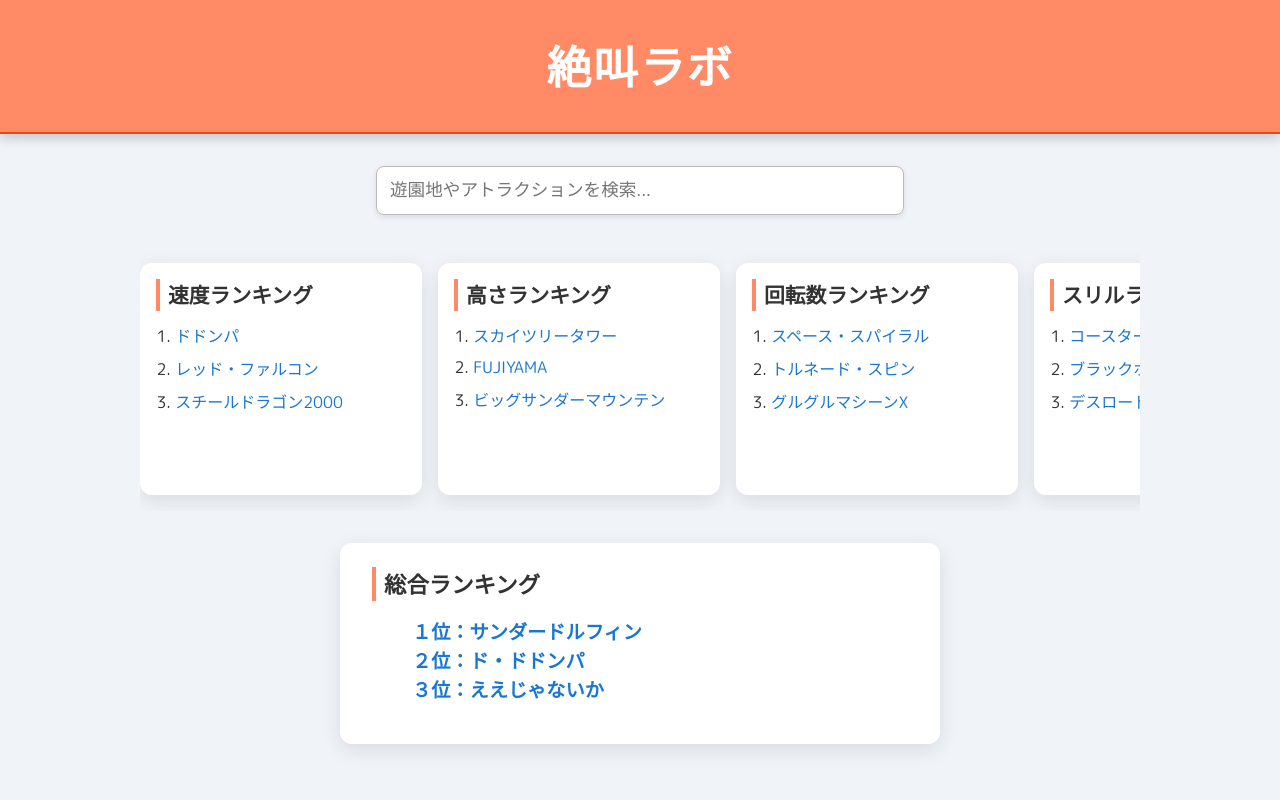
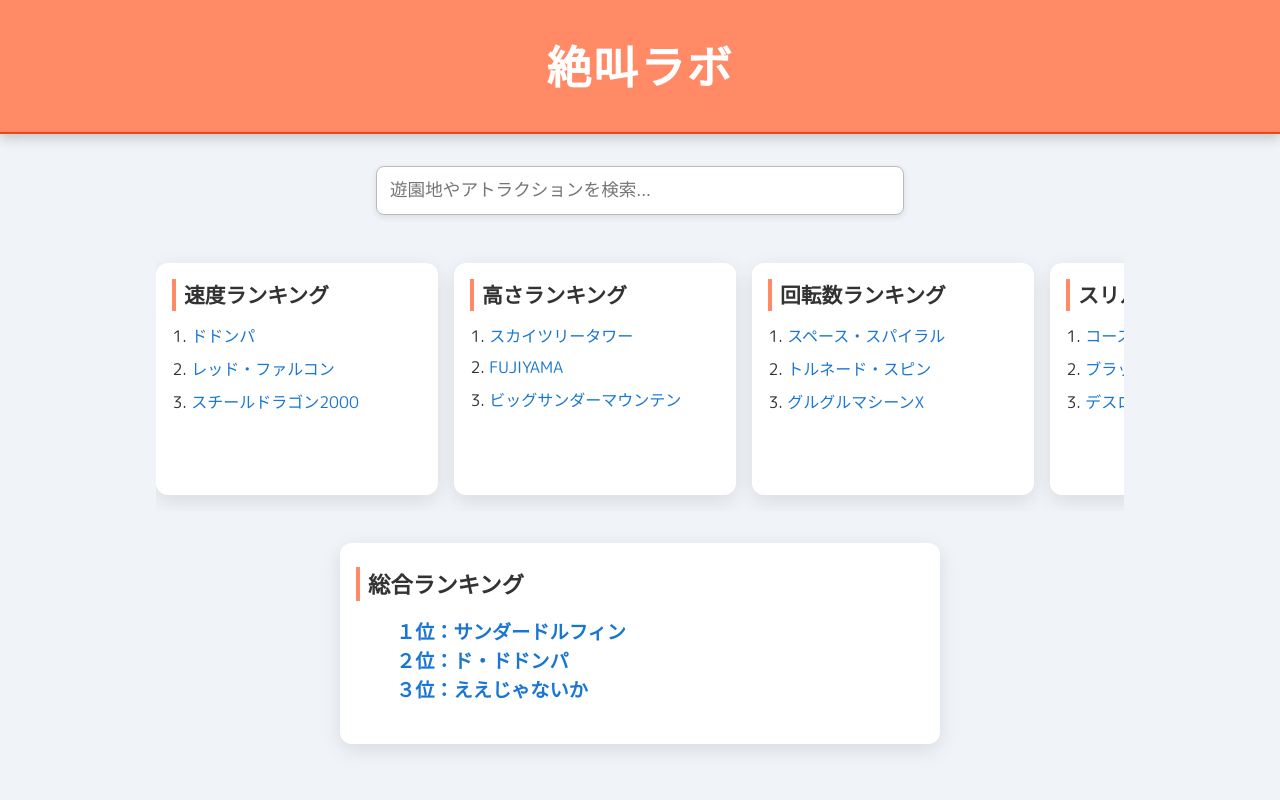
Before and after one commit to zekkyo00/1, a plain HTML site: page index.html in a window 1280 px wide. Shown: the top 800 px of the page. Drawn offline with Linux system fonts and the light colour scheme.

Commit message:
Add files via upload

```diff
--- a/index.html
+++ b/index.html
@@ -41,6 +41,15 @@
       max-width: 1000px;
       margin: 0 auto;
       padding: 0 1rem;
+      box-sizing: border-box;
+    }
+
+    /* PC以上だけ max-width を設定 */
+    @media (min-width: 768px) {
+      main {
+        max-width: 1000px;
+        margin: 0 auto;
+      }
     }
 
     .search {
@@ -133,13 +142,21 @@
       background: #ffffff;
       color: #333;
       border-radius: 12px;
-      padding: 1.5rem 2rem;
+      padding: 1.5rem 1rem;
       box-shadow: 0 6px 20px rgba(0, 0, 0, 0.1);
       width: 100%;
       max-width: 600px;
       text-align: center;
       box-sizing: border-box;
     }
+
+    @media (min-width: 768px) {
+      .total-ranking {
+        max-width: 600px;
+        padding: 1.5rem 1rem;
+      }
+    }
+
 
     .total-ranking h3 {
       margin: 0 0 1rem;
```
